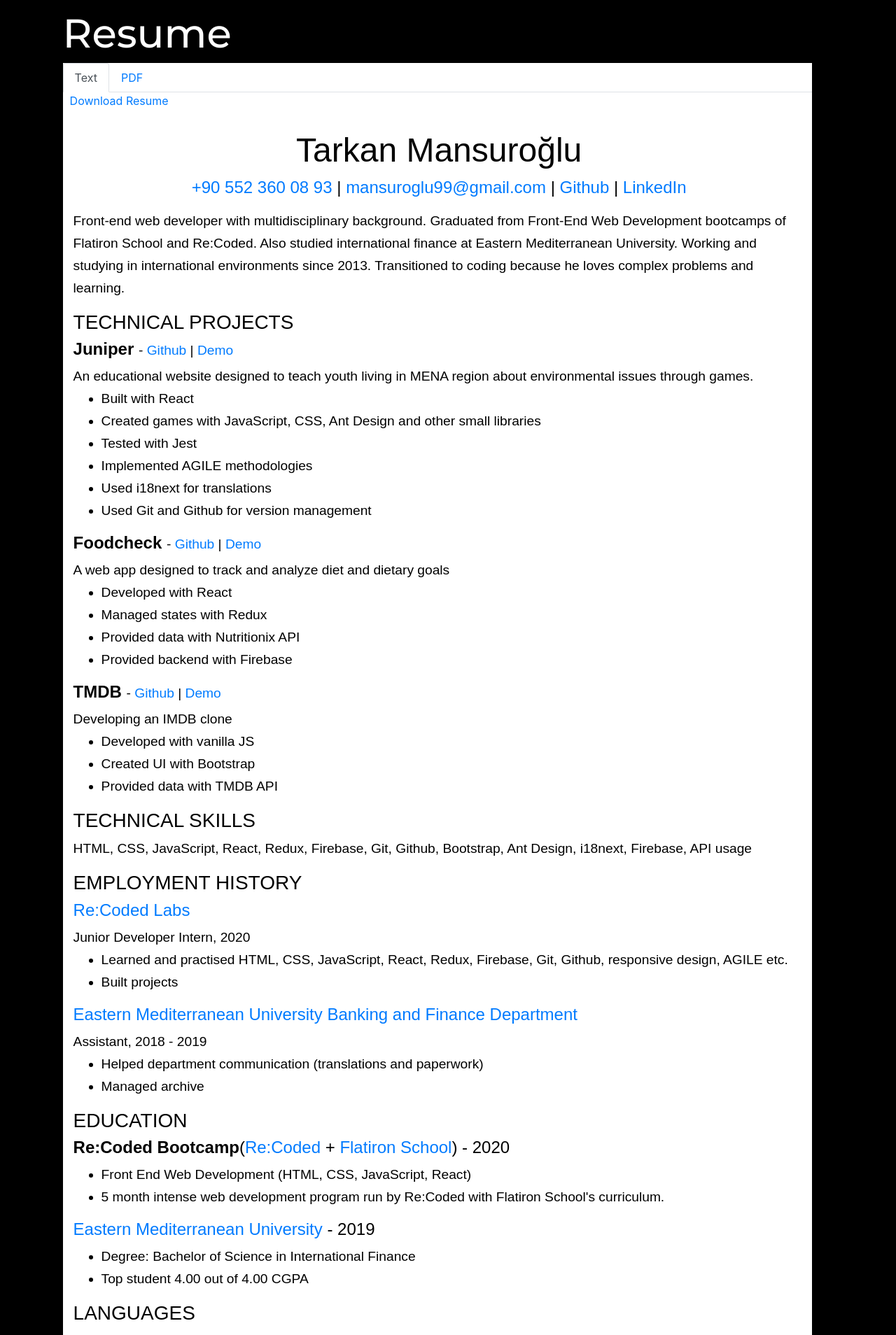
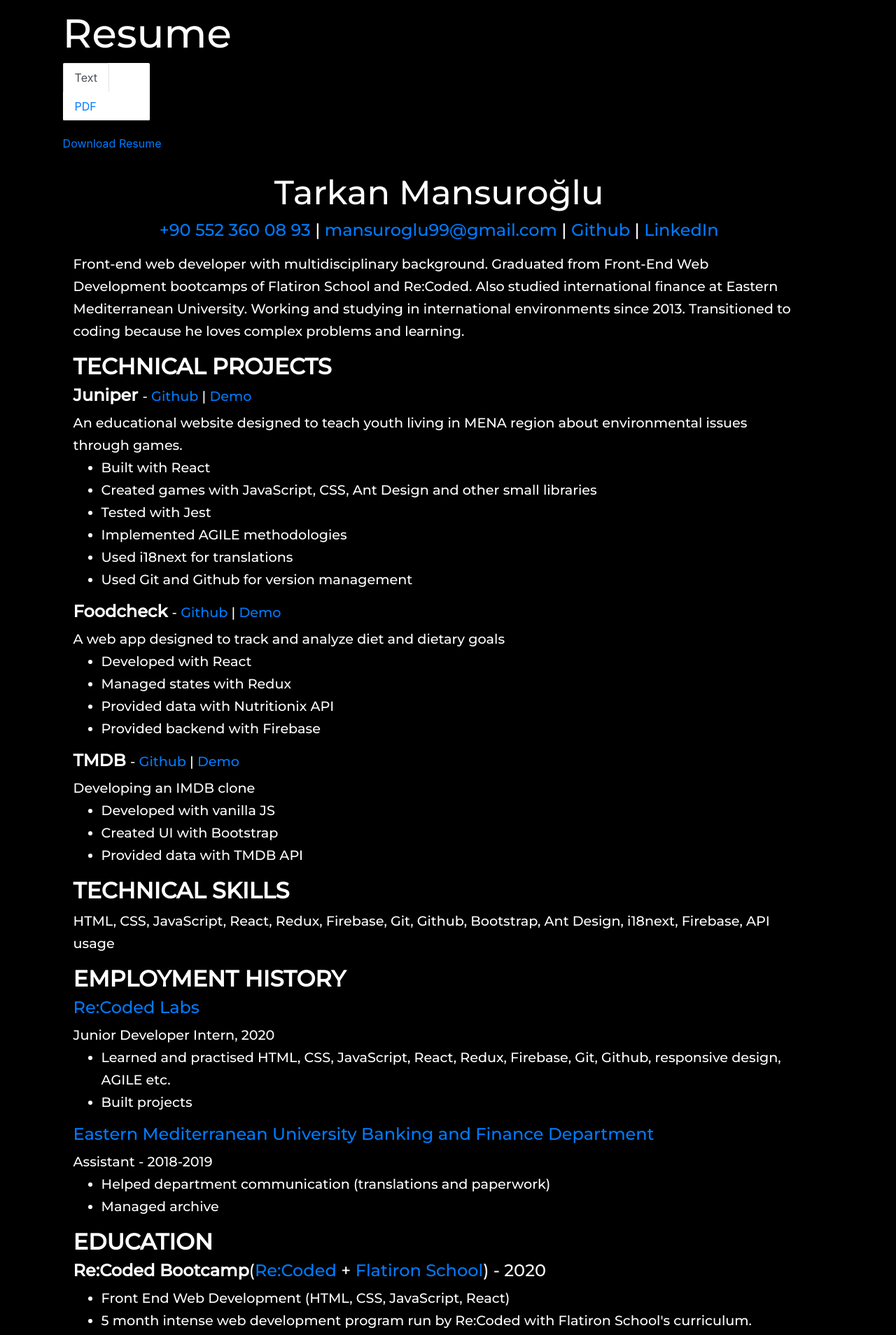
Before and after one commit to tmansuroglu/portfolio, a React (Create React App) app: page / in a window 1280 px wide. Shown: the part 5620-7528 px from the top of the page at 70% size. Built offline with nearby package versions, Linux system fonts and the light colour scheme.

Commit message:
resume section made black

```diff
--- a/src/components/Resume/index.css
+++ b/src/components/Resume/index.css
@@ -8,13 +8,10 @@
 }
 
 .resumeTabs {
-    background: white;
     margin-right: 5%;
 }
 
 .resumeHtml {
-    color: black;
-    font-family: Arial, Helvetica, sans-serif;
     padding-left: 15px;
     padding-right: 10px;
     padding-top: 30px;
@@ -33,7 +30,18 @@
 }
 
 .resumeDownloadLink {
-    padding: 10px;
+    margin-top: 20px;
+}
+
+.nav-tabs {
+    border-color: black !important;
+    background-color: white;
+    border-radius: 2px;
+    width: 124px;
+}
+
+.resumeHtmlContainer {
+    margin-top: 20px;
 }
 
 @media only screen and (max-width: 400px) {
--- a/src/components/Resume/index.jsx
+++ b/src/components/Resume/index.jsx
@@ -11,6 +11,7 @@ const Resume = () => {
             <div className='resumeTabs'>
                 <Tabs defaultActiveKey='html'>
                     <Tab eventKey='html' title='Text'>
+                        <div className='resumeHtmlContainer'>
                             <a
                                 href='resume.pdf'
                                 download
@@ -19,7 +20,9 @@ const Resume = () => {
                                 Download Resume
                             </a>
                             <div className='resumeHtml homeText'>
-                            <h1 className='resumeName'>Tarkan Mansuroğlu</h1>
+                                <h1 className='resumeName'>
+                                    Tarkan Mansuroğlu
+                                </h1>
                                 <p className='resumeContact'>
                                     <a href='tel:+905523600893'>
                                         +90 552 360 08 93
@@ -49,16 +52,19 @@ const Resume = () => {
                                     </a>
                                 </p>
                                 <p>
-                                Front-end web developer with multidisciplinary
-                                background. Graduated from Front-End Web
-                                Development bootcamps of Flatiron School and
-                                Re:Coded. Also studied international finance at
-                                Eastern Mediterranean University. Working and
+                                    Front-end web developer with
+                                    multidisciplinary background. Graduated from
+                                    Front-End Web Development bootcamps of
+                                    Flatiron School and Re:Coded. Also studied
+                                    international finance at Eastern
+                                    Mediterranean University. Working and
                                     studying in international environments since
-                                2013. Transitioned to coding because he loves
-                                complex problems and learning.
+                                    2013. Transitioned to coding because he
+                                    loves complex problems and learning.
                                 </p>
-                            <h3>TECHNICAL PROJECTS</h3>
+                                <h2>
+                                    <strong>TECHNICAL PROJECTS</strong>
+                                </h2>
                                 <h4>
                                     <strong>Juniper</strong>{' '}
                                     <small>
@@ -81,9 +87,9 @@ const Resume = () => {
                                     </small>
                                 </h4>
                                 <span>
-                                An educational website designed to teach youth
-                                living in MENA region about environmental issues
-                                through games.
+                                    An educational website designed to teach
+                                    youth living in MENA region about
+                                    environmental issues through games.
                                 </span>
                                 <ul>
                                     <li>Built with React</li>
@@ -95,7 +101,8 @@ const Resume = () => {
                                     <li>Implemented AGILE methodologies</li>
                                     <li>Used i18next for translations</li>
                                     <li>
-                                    Used Git and Github for version management
+                                        Used Git and Github for version
+                                        management
                                     </li>
                                 </ul>
                                 <h4>
@@ -120,8 +127,8 @@ const Resume = () => {
                                     </small>
                                 </h4>
                                 <span>
-                                A web app designed to track and analyze diet and
-                                dietary goals
+                                    A web app designed to track and analyze diet
+                                    and dietary goals
                                 </span>
                                 <ul>
                                     <li>Developed with React</li>
@@ -156,13 +163,17 @@ const Resume = () => {
                                     <li>Created UI with Bootstrap</li>
                                     <li>Provided data with TMDB API</li>
                                 </ul>
-                            <h3>TECHNICAL SKILLS</h3>
+                                <h2>
+                                    <strong>TECHNICAL SKILLS</strong>
+                                </h2>
                                 <p>
-                                HTML, CSS, JavaScript, React, Redux, Firebase,
-                                Git, Github, Bootstrap, Ant Design, i18next,
-                                Firebase, API usage
+                                    HTML, CSS, JavaScript, React, Redux,
+                                    Firebase, Git, Github, Bootstrap, Ant
+                                    Design, i18next, Firebase, API usage
                                 </p>
-                            <h3>EMPLOYMENT HISTORY</h3>
+                                <h2>
+                                    <strong>EMPLOYMENT HISTORY</strong>
+                                </h2>
                                 <h4>
                                     <a
                                         target='_blank'
@@ -175,9 +186,9 @@ const Resume = () => {
                                 <span>Junior Developer Intern, 2020</span>
                                 <ul>
                                     <li>
-                                    Learned and practised HTML, CSS, JavaScript,
-                                    React, Redux, Firebase, Git, Github,
-                                    responsive design, AGILE etc.
+                                        Learned and practised HTML, CSS,
+                                        JavaScript, React, Redux, Firebase, Git,
+                                        Github, responsive design, AGILE etc.
                                     </li>
                                     <li>Built projects</li>
                                 </ul>
@@ -187,11 +198,11 @@ const Resume = () => {
                                         rel='noreferrer'
                                         href='https://fbe.emu.edu.tr/en/academic-units/banking-and-finance'
                                     >
-                                    Eastern Mediterranean University Banking and
-                                    Finance Department
+                                        Eastern Mediterranean University Banking
+                                        and Finance Department
                                     </a>
                                 </h4>
-                            <span>Assistant, 2018 - 2019</span>
+                                <span>Assistant - 2018-2019</span>
                                 <ul>
                                     <li>
                                         Helped department communication
@@ -199,7 +210,9 @@ const Resume = () => {
                                     </li>
                                     <li>Managed archive</li>
                                 </ul>
-                            <h3>EDUCATION</h3>
+                                <h2>
+                                    <strong>EDUCATION</strong>
+                                </h2>
                                 <h4>
                                     <strong>Re:Coded Bootcamp</strong>(
                                     <a
@@ -225,8 +238,8 @@ const Resume = () => {
                                         JavaScript, React)
                                     </li>
                                     <li>
-                                    5 month intense web development program run
-                                    by Re:Coded with Flatiron School's
+                                        5 month intense web development program
+                                        run by Re:Coded with Flatiron School's
                                         curriculum.
                                     </li>
                                 </ul>
@@ -242,16 +255,19 @@ const Resume = () => {
                                 </h4>
                                 <ul>
                                     <li>
-                                    Degree: Bachelor of Science in International
-                                    Finance
+                                        Degree: Bachelor of Science in
+                                        International Finance
                                     </li>
                                     <li>Top student 4.00 out of 4.00 CGPA</li>
                                 </ul>
-                            <h3>LANGUAGES</h3>
+                                <h2>
+                                    <strong>LANGUAGES</strong>
+                                </h2>
                                 <ul>
                                     <li>English</li>
                                     <li>Turkish</li>
                                 </ul>
+                            </div>
                         </div>
                     </Tab>
                     <Tab eventKey='pdf' title='PDF'>
```
Lines whose indentation alone changed are shown as unchanged.
